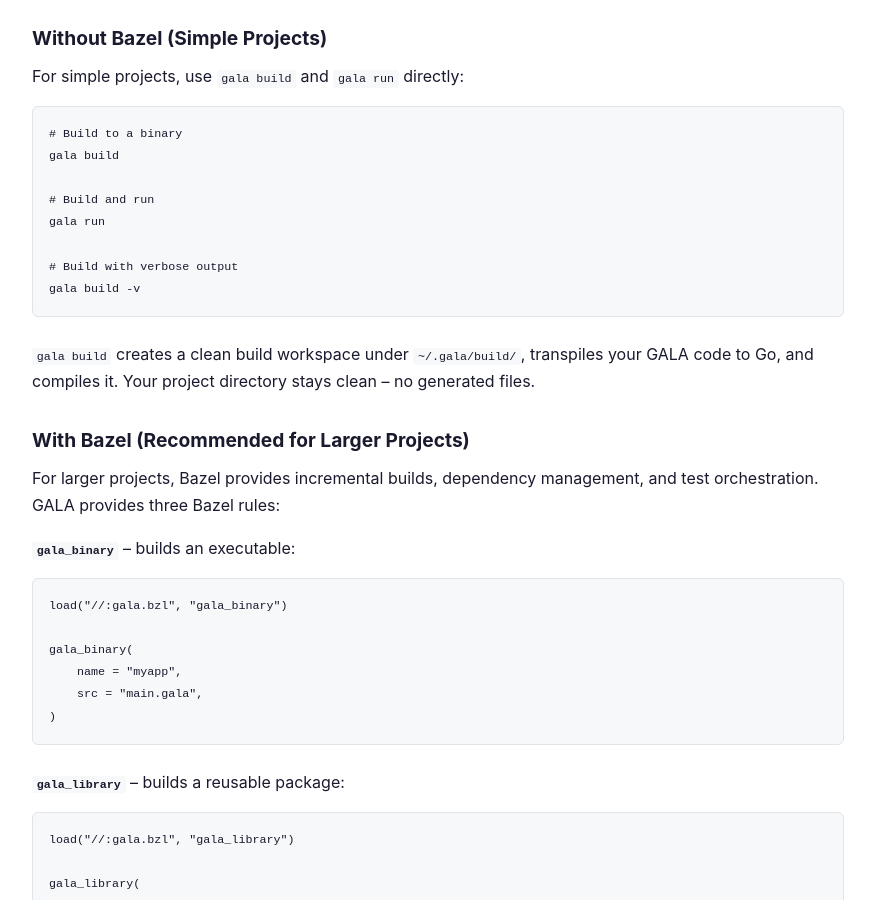
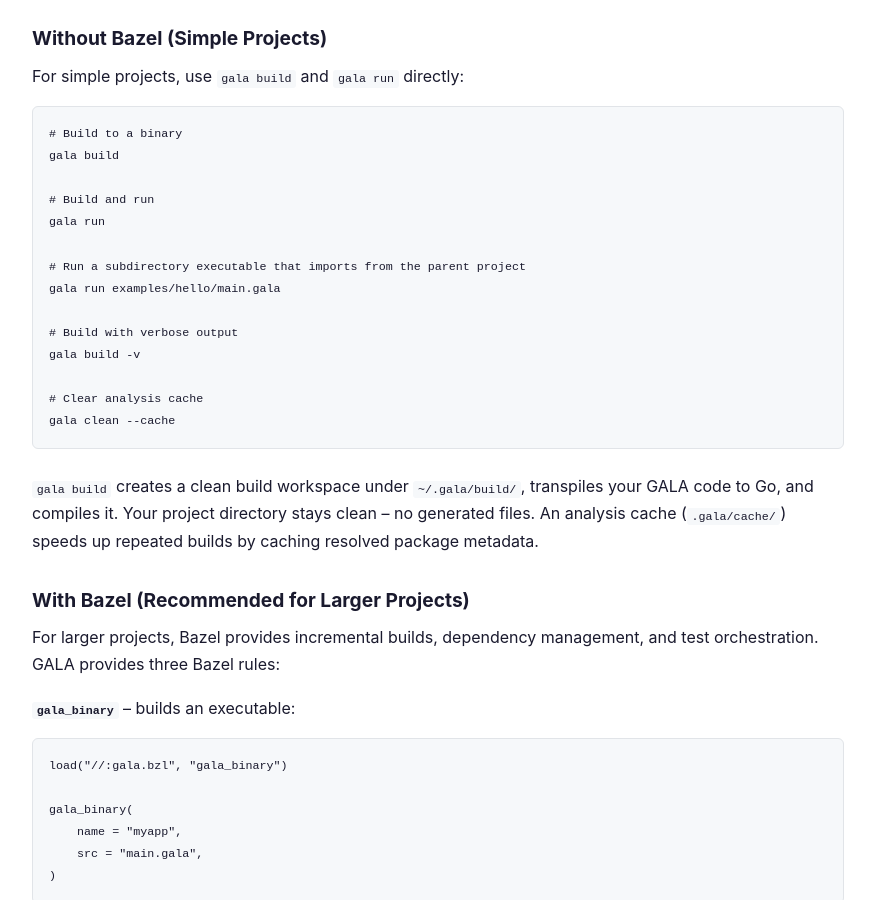
Before and after one commit to martianoff/gala, a Jekyll site: the page built from website/getting-started.md, in a window 1280 px wide and 900 px high, scrolled down 3748 px. Shown: the whole window, without its empty margins (202-1077 px from the left). Built offline with Jekyll 4.4.1, drawn with Linux system fonts in a browser that asks for light colours.

Commit message:
docs: update README and website for 0.24.0 features
- Update Go version badge from 1.22+ to 1.25+
- Add fast compilation mention to README features
- Add gala build/test/run/clean CLI commands to Quick Start
- Add gala run subdirectory support to website getting-started
- Add gala clean --cache and analysis cache mention to website
- Update website build-from-source Go version requirement

Co-Authored-By: Claude Opus 4.6 (1M context) <noreply@anthropic.com>

````diff
--- a/website/getting-started.md
+++ b/website/getting-started.md
@@ -170,11 +170,17 @@ gala build
 # Build and run
 gala run
 
+# Run a subdirectory executable that imports from the parent project
+gala run examples/hello/main.gala
+
 # Build with verbose output
 gala build -v
+
+# Clear analysis cache
+gala clean --cache
 ```
 
-`gala build` creates a clean build workspace under `~/.gala/build/`, transpiles your GALA code to Go, and compiles it. Your project directory stays clean -- no generated files.
+`gala build` creates a clean build workspace under `~/.gala/build/`, transpiles your GALA code to Go, and compiles it. Your project directory stays clean -- no generated files. An analysis cache (`.gala/cache/`) speeds up repeated builds by caching resolved package metadata.
 
 ### With Bazel (Recommended for Larger Projects)
 
````
Also changed, not shown: other parts of website/getting-started.md (+1 -1 lines), README.MD.
